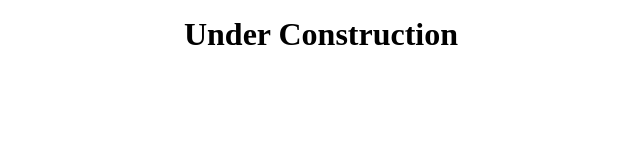
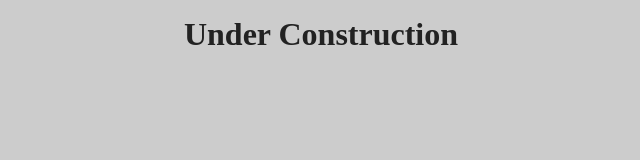
Before and after one commit to bwillfreelance/webtools, a plain HTML site: page index.html in a window 1280 px wide. Shown: the whole page, without its empty margins (319-959 px from the left). Drawn offline with Linux system fonts and the light colour scheme.

Commit message:
Adding a softer look to the webpage

```diff
--- a/index.html
+++ b/index.html
@@ -20,6 +20,11 @@
             padding-top: 1rem;
         }
 
+        body {
+            background-color: #ccc;
+            color: #222222;
+        }
+
     </style>
 </head>
 <body>
```
